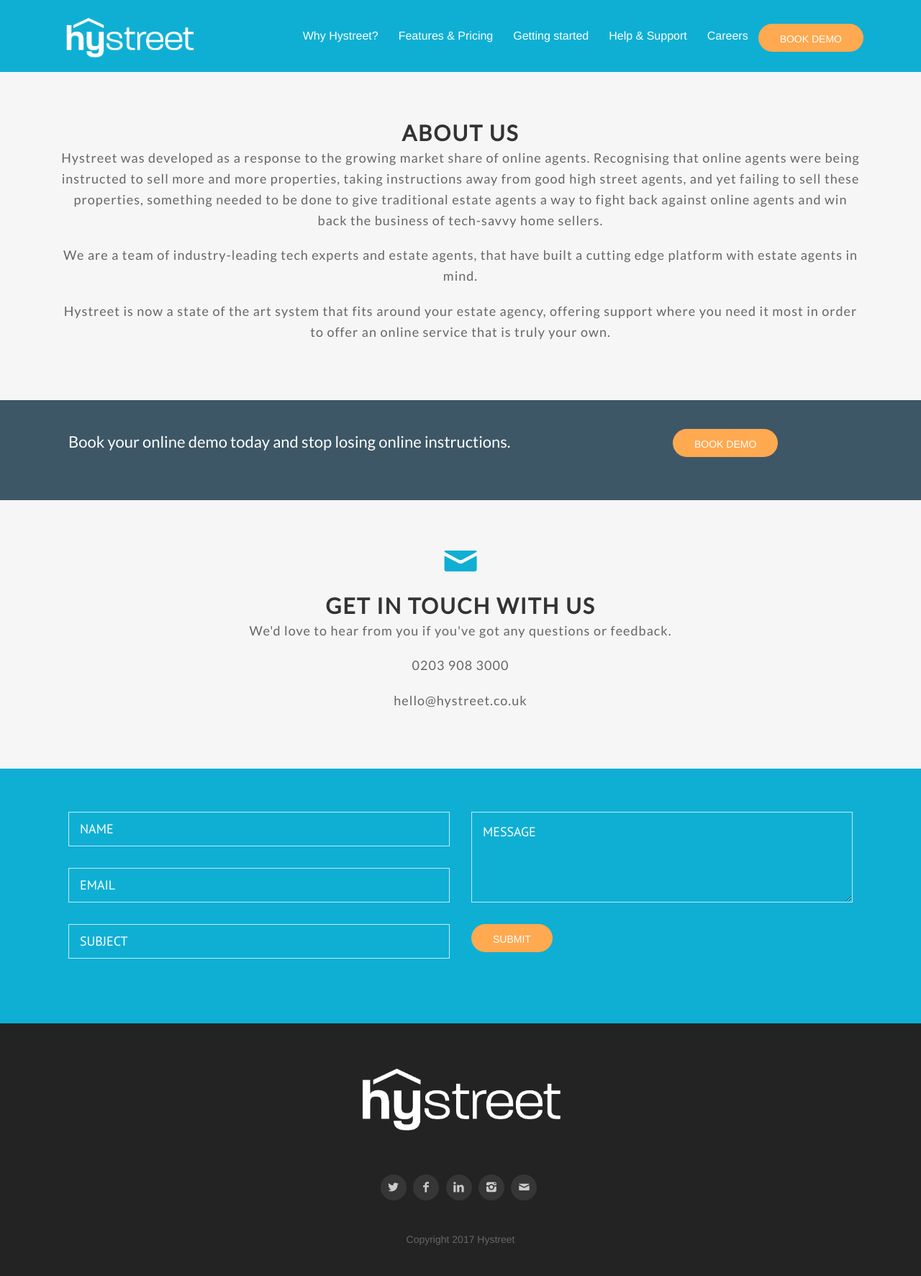
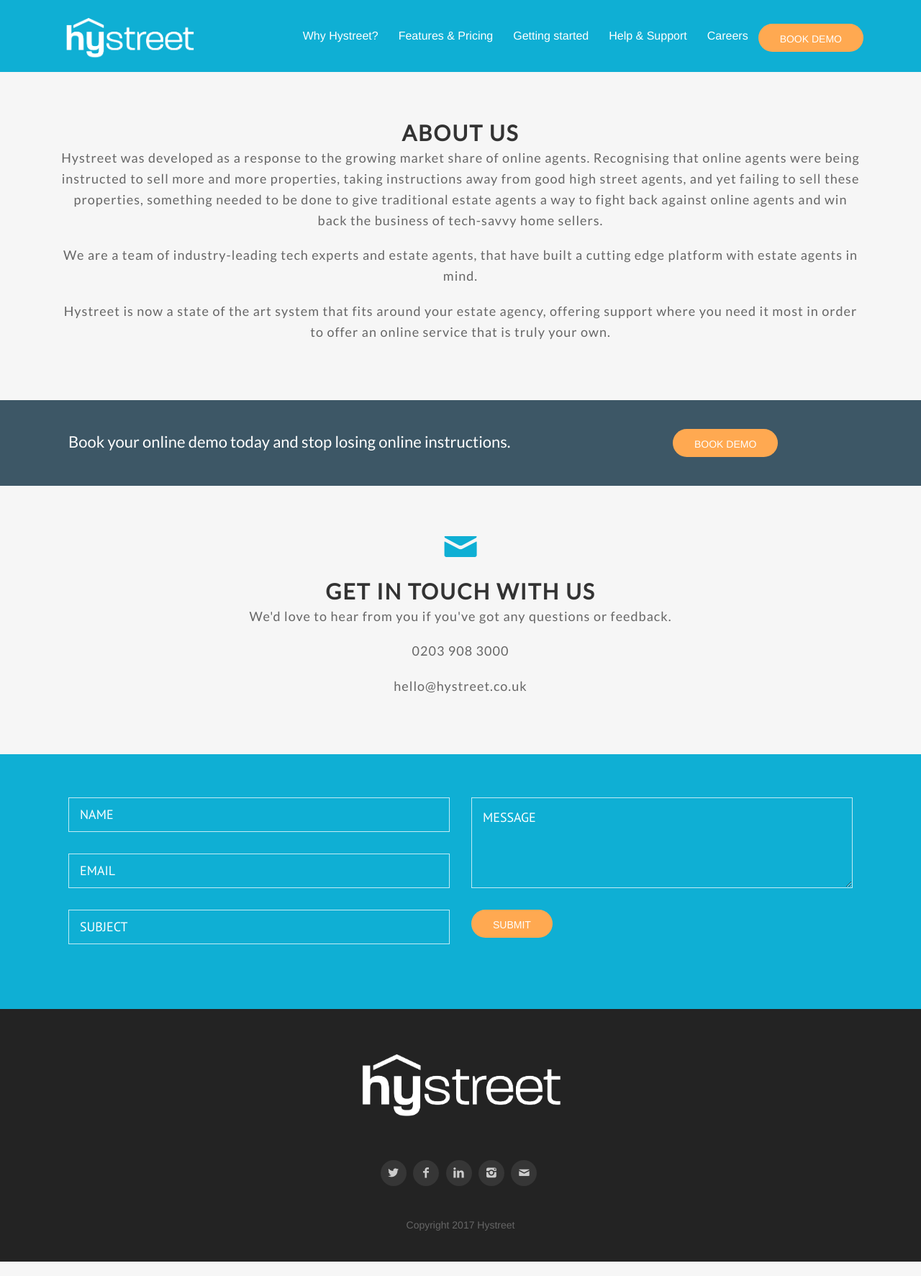
Before and after one commit to hystreet/hystreet.github.io, a Jekyll site: the page built from about-us/index.html, in a window 1280 px wide. Shown: the whole page at 72% size. Built offline with Jekyll 4.4.1, drawn with Linux system fonts in a browser that asks for light colours; some web fonts are replaced; a script that is not in the unit is left out.

Commit message:
margins in call to action bar to 0

```diff
--- a/css/style.css
+++ b/css/style.css
@@ -265,6 +265,11 @@
 .call-to-action p {
   font-size: 1.375rem;
   font-family: "lato";
+  margin-bottom: 0;
+}
+
+.call-to-action a.button {
+  margin-bottom: 0
 }
 
 /*milestone */
```
